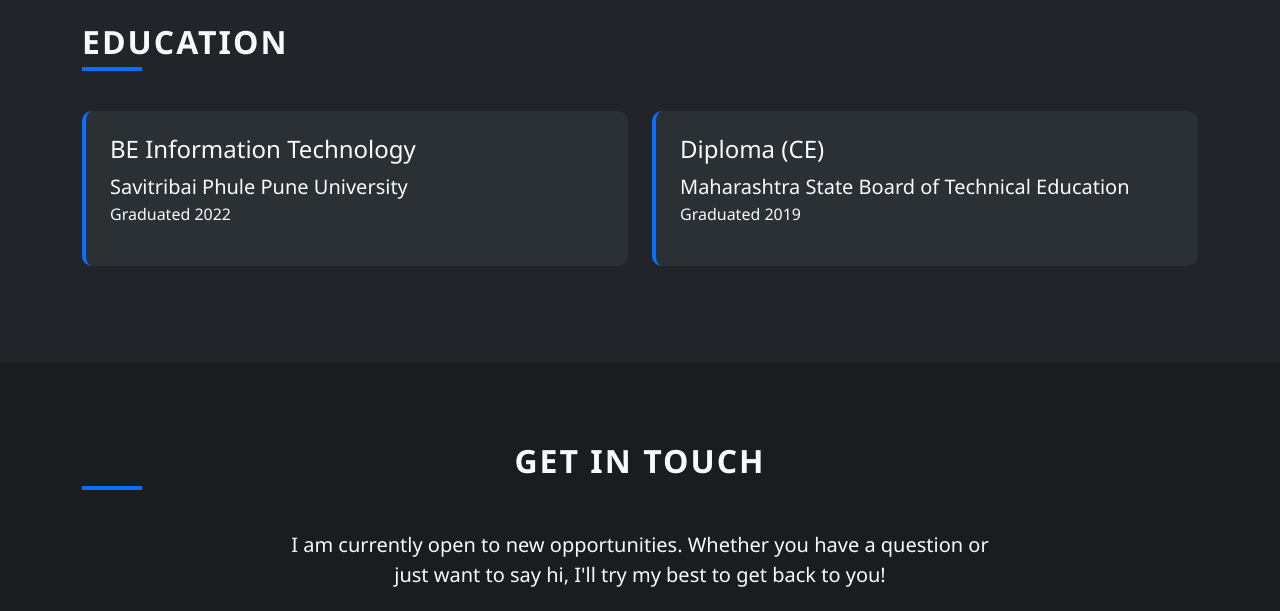
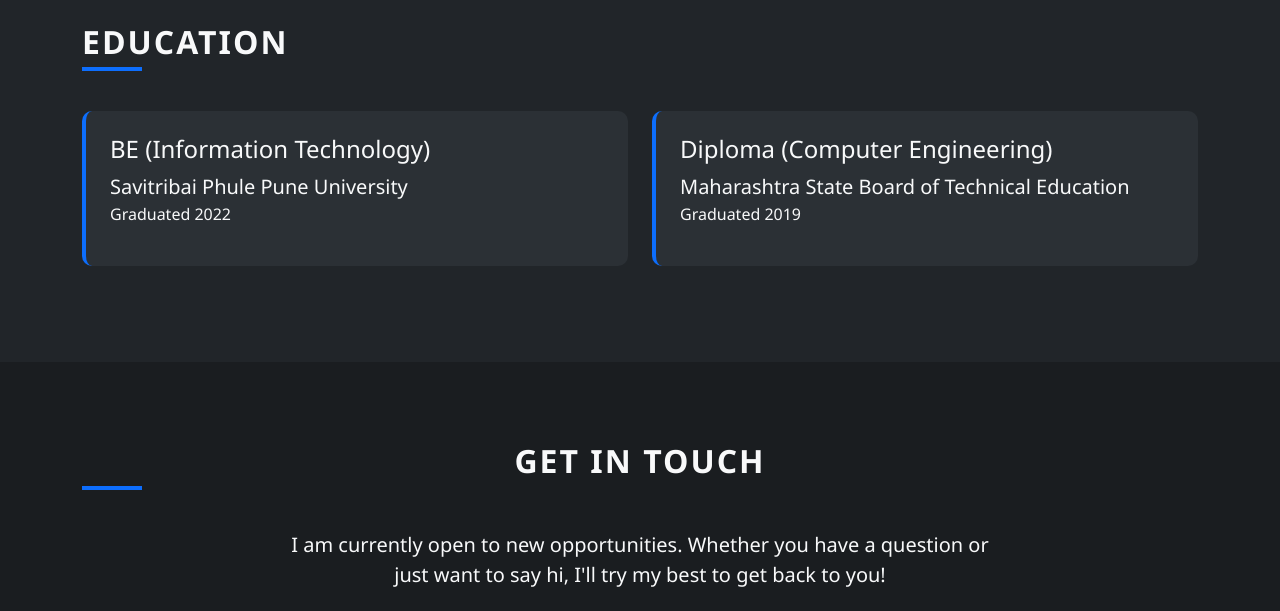
Before and after one commit to Sdbagul/my-portfolio, a plain HTML site: page index.html in a window 1280 px wide. Shown: the part 3520-4131 px from the top of the page. Drawn offline with nearby package versions, Linux system fonts and the light colour scheme.

Commit message:
Chnaged done

```diff
--- a/index.html
+++ b/index.html
@@ -396,14 +396,14 @@
         <div class="row">
             <div class="col-md-6 mb-3">
                 <div class="custom-card p-4 border-start border-4 border-primary">
-                    <h4>BE Information Technology</h4>
+                    <h4>BE (Information Technology)</h4>
                     <p class="lead mb-0">Savitribai Phule Pune University</p>
                     <p>Graduated 2022</p>
                 </div>
             </div>
             <div class="col-md-6 mb-3">
                 <div class="custom-card p-4 border-start border-4 border-primary">
-                    <h4>Diploma (CE)</h4>
+                    <h4>Diploma (Computer Engineering)</h4>
                     <p class="lead mb-0">Maharashtra State Board of Technical Education</p>
                     <p>Graduated 2019</p>
                 </div>
```
